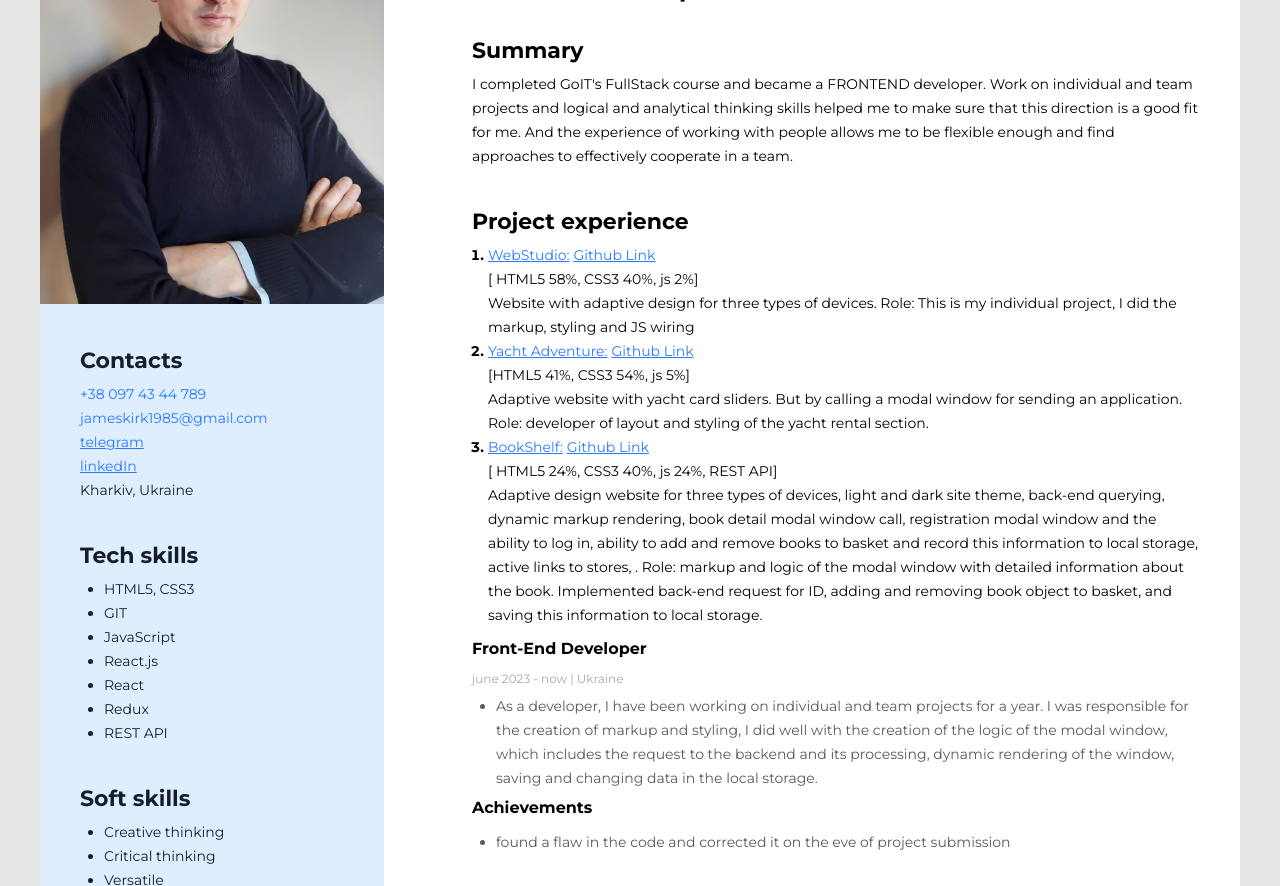
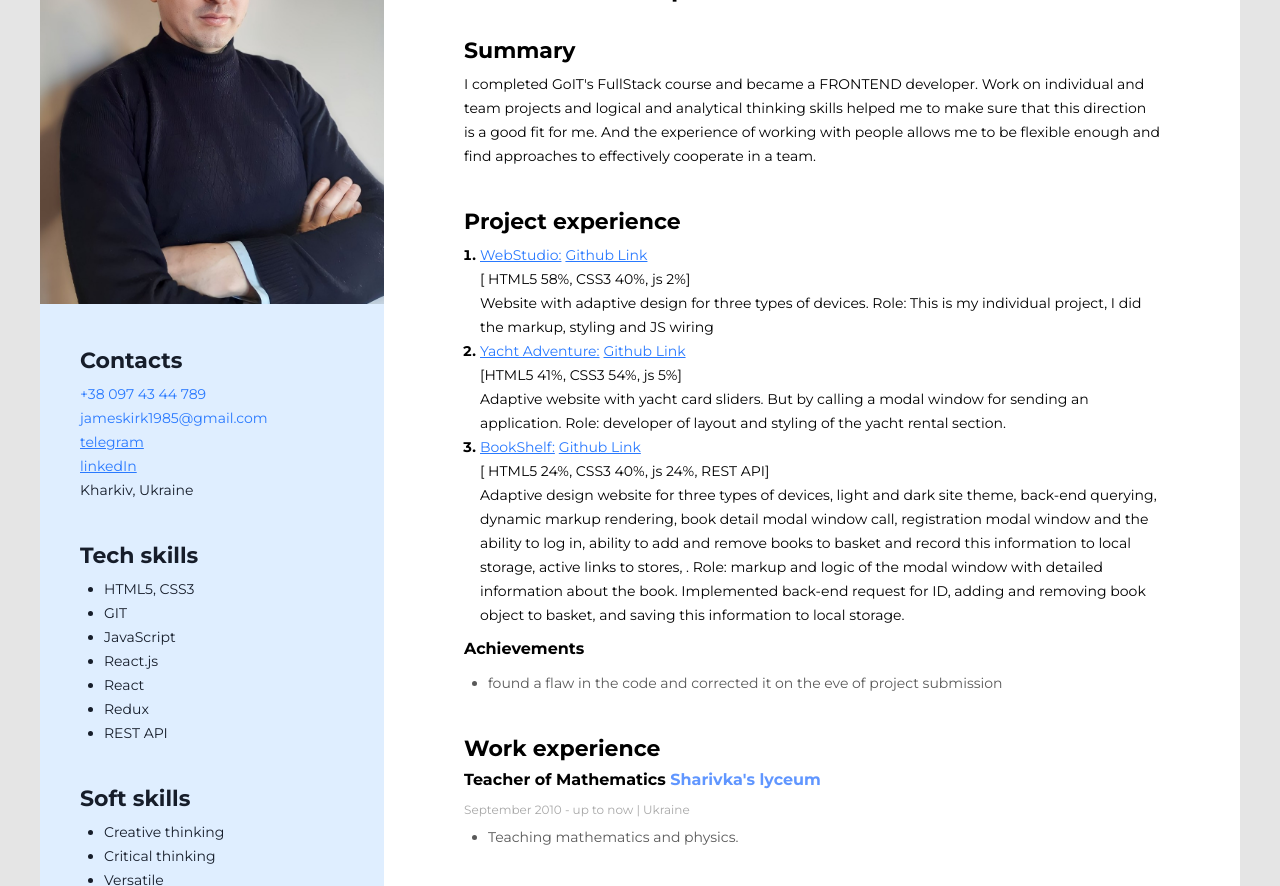
Before and after one commit to JamesKirk1985/resume, a plain HTML site: page index.html in a window 1280 px wide. Shown: the part 211-1097 px from the top of the page. Drawn offline with Linux system fonts and the light colour scheme.

Commit message:
fixed 04

```diff
--- a/css/styles.css
+++ b/css/styles.css
@@ -16,9 +16,9 @@ body {
 }
 
 .Main-Content {
-  padding-left: 88px;
+  padding-left: 80px;
   padding-top: 80px;
-  padding-right: 40px;
+  padding-right: 80px;
   padding-bottom: 80px;
 }
 
--- a/index.html
+++ b/index.html
@@ -94,7 +94,7 @@
             <div class="Company-box">
                 <!-- <h3 class="Main-content-title">Project experience</h3> -->
                 <!-- Company 1 -->
-                <div class="Company-box">
+                <!-- <div class="Company-box">
                     <h4 class="Company-position">Front-End Developer <span class="Company-position-accent"></span></h4>
                     <p class="Company-period"> june 2023 - now | Ukraine</p>
                     <ul class="Company-duties-list">
@@ -104,9 +104,8 @@
                             includes the request to the
                             backend and its processing, dynamic rendering of the window, saving and changing data in the
                             local storage.</li>
-                        <!-- <li class="Company-duties-item"></li> -->
                     </ul>
-                </div>
+                </div> -->
 
                 <!-- Company 2 -->
                 <div class="Company-box">
```
